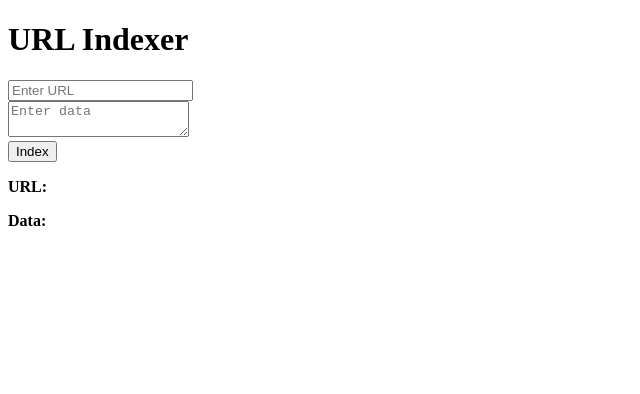
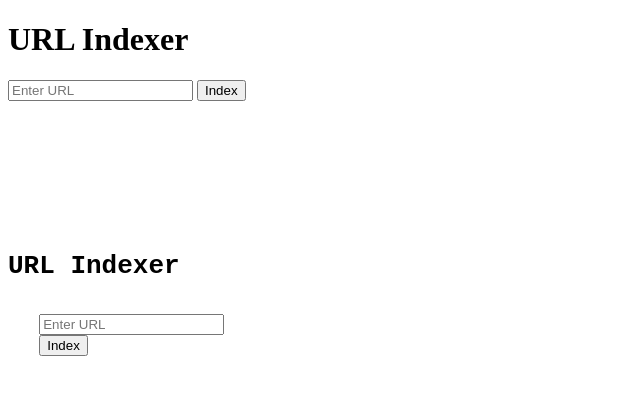
Before and after one commit to Beniven1/stupid-search, a plain HTML site: page index.html in a window 1280 px wide. Both pictures are taken after a click on the button "Index". Shown: the whole page, without its empty margins (0-640 px from the left). Drawn offline with Linux system fonts and the light colour scheme.

Commit message:
Update index.html

```diff
--- a/index.html
+++ b/index.html
@@ -5,18 +5,22 @@
     <script>
         function indexURL() {
             var url = document.getElementById("urlInput").value;
-            var data = document.getElementById("dataInput").value;
-            var indexDiv = document.getElementById("indexDiv");
-            indexDiv.innerHTML += "<p><strong>URL:</strong> " + url + "</p><p><strong>Data:</strong> " + data + "</p>";
+            fetch(url)
+                .then(response => response.text())
+                .then(data => {
+                    var indexDiv = document.getElementById("indexDiv");
+                    indexDiv.innerHTML = "<pre>" + data + "</pre>";
+                })
+                .catch(error => {
+                    var indexDiv = document.getElementById("indexDiv");
+                    indexDiv.innerHTML = "Error: " + error;
+                });
         }
     </script>
 </head>
 <body>
     <h1>URL Indexer</h1>
     <input type="text" id="urlInput" placeholder="Enter URL">
-    <br>
-    <textarea id="dataInput" placeholder="Enter data"></textarea>
-    <br>
     <button onclick="indexURL()">Index</button>
     <br>
     <div id="indexDiv"></div>
```
